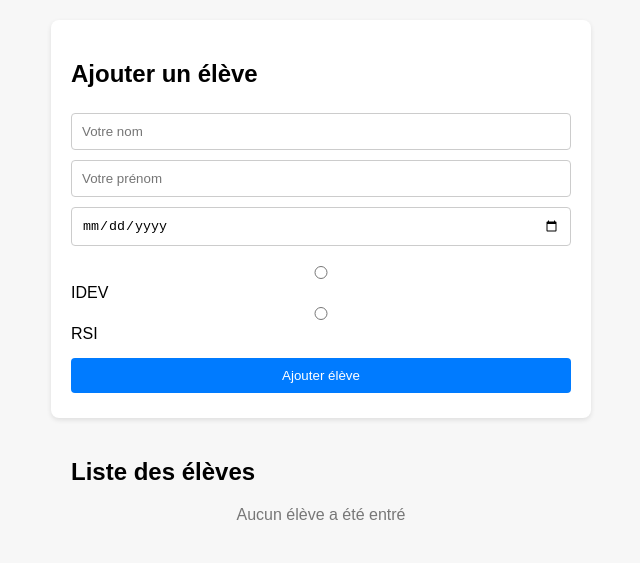
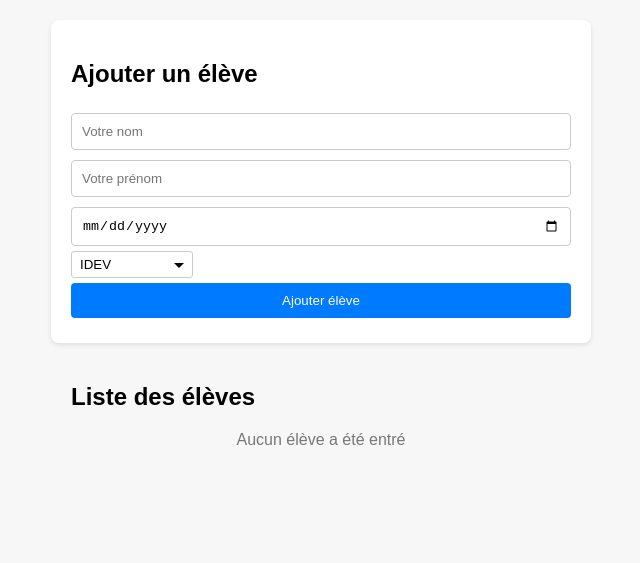
Before and after one commit to Masy1608/Angular, a website: page index.html in a window 1280 px wide. Shown: the whole page, without its empty margins (319-959 px from the left). Drawn offline with nearby package versions, Linux system fonts and the light colour scheme.

Commit message:
Change Radio button to select tag

```diff
--- a/index.html
+++ b/index.html
@@ -15,13 +15,11 @@
       <input type="text" ng-model="name" placeholder="Votre nom" required>
       <input type="text" ng-model="prenom" placeholder="Votre prénom" required>
       <input type="date" ng-model="date" placeholder="Votre date de naissance" required>
-      <div class="radio-group">
-        <label>
-          <input type="radio" ng-model="classe" name="classe" value="IDEV" required> IDEV
-        </label>
-        <label>
-          <input type="radio" ng-model="classe" name="classe" value="RSI"> RSI
-        </label>
+    <div class="select-style">
+      <select ng-model="classe" required>
+        <option value="IDEV">IDEV</option>
+        <option value="RSI">RSI</option>
+      </select>
     </div>
       <button type="submit">Ajouter élève</button>
     </form>
@@ -48,7 +46,7 @@
       $scope.name = "";
       $scope.prenom = "";
       $scope.date = "";
-      $scope.classe = "";
+      $scope.classe = "IDEV";
 
       $scope.ajout = function(){
 
--- a/style.css
+++ b/style.css
@@ -55,3 +55,47 @@ body {
       text-align: center;
       color: #777;
     }
+
+    .select-style {
+      padding: 0;
+      margin: 0;
+      border: 1px solid #ccc;
+      width: 120px;
+      border-radius: 3px;
+      overflow: hidden;
+      background-color: #fff;
+      background: #fff;
+      position: relative;
+  }
+
+  .select-style select {
+      padding: 5px 8px;
+      width: 130%;
+      border: none;
+      box-shadow: none;
+      background-color: transparent;
+      background-image: none;
+      -webkit-appearance: none;
+      -moz-appearance: none;
+      appearance: none;
+  }
+
+  .select-style:after {
+      top: 50%;
+      left: 85%;
+      border: solid transparent;
+      content: " ";
+      height: 0;
+      width: 0;
+      position: absolute;
+      pointer-events: none;
+      border-color: rgba(0, 0, 0, 0);
+      border-top-color: #000000;
+      border-width: 5px;
+      margin-top: -2px;
+      z-index: 100;
+  }
+
+  .select-style select:focus {
+      outline: none;
+  }
```
